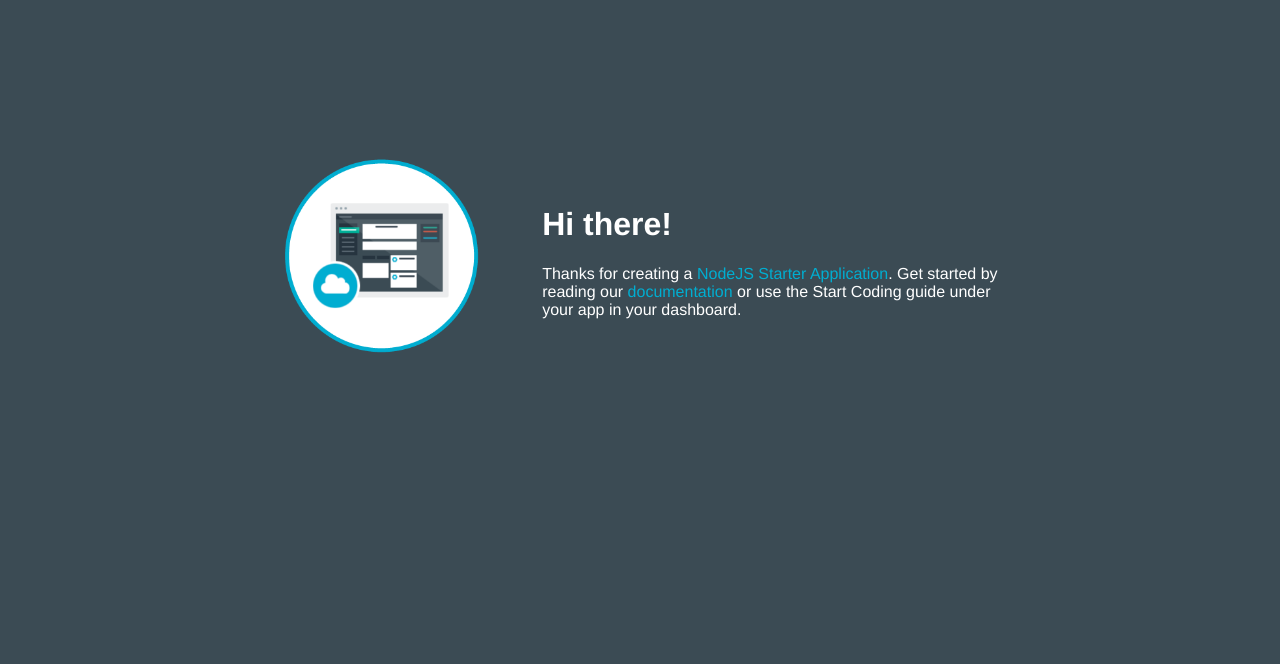
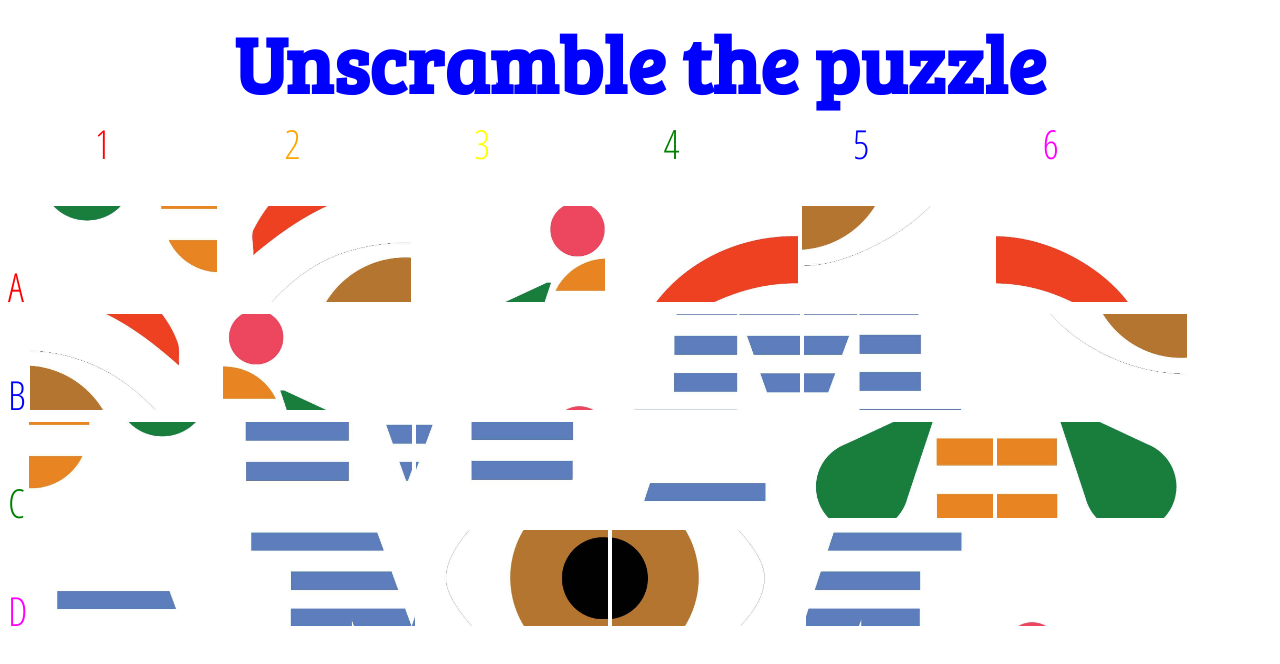
Before and after one commit to kathrynDarnell/LearnToCode, a website: page public/index.html in a window 1280 px wide. Drawn offline with Linux system fonts and the light colour scheme.

Commit message:
puzzle first

```diff
--- a/public/index.html
+++ b/public/index.html
@@ -1,27 +1,101 @@
-<!DOCTYPE html>
-<html>
+<link href='https://fonts.googleapis.com/css?family=Open+Sans+Condensed:300' rel='stylesheet' type='text/css'>
+<link href='https://fonts.googleapis.com/css?family=Bree+Serif' rel='stylesheet' type='text/css'>
 
-  <head>
-    <title>NodeJS Starter Application</title>
-    <meta charset="utf-8">
-    <meta http-equiv="X-UA-Compatible" content="IE=edge">
-    <meta name="viewport" content="width=device-width, initial-scale=1">
-    <link rel="stylesheet" href="stylesheets/style.css">
-  </head>
 
-  <body>
-    <table>
-      <tr>
-        <td style= "width:30%;">
-          <img class = "newappIcon" src="images/newapp-icon.png">
-        <td>
-            <h1>Hi there!</h1>
-          <p>Thanks for creating a
-            <span class = "blue">NodeJS Starter Application</span>.
-            Get started by reading our
-            <a href = "https://www.ng.bluemix.net/docs/#starters/nodejs/index.html#nodejs">documentation</a>
-            or use the Start Coding guide under your app in your dashboard.
-    </table>
-  </body>
+<center style="font-family: 'Bree Serif', serif;;color:blue; font-size: 500%;"> <b>Unscramble the puzzle </b></center>
 
-</html>
+<div>
+	<center style="width:15%;float:left;font-family:'Open Sans Condensed', sans-serif;color:red; font-size: 250%;"> 1 </center>
+	<center style="width:15%;float:left;font-family:'Open Sans Condensed', sans-serif;color:orange; font-size: 250%;"> 2 </center>
+	<center style="width:15%;float:left;font-family:'Open Sans Condensed', sans-serif;color:yellow;font-size: 250%;"> 3 </center>
+	<center style="width:15%;float:left;font-family:'Open Sans Condensed', sans-serif;color:green;font-size: 250%;"> 4 </center>
+	<center style="width:15%;float:left;font-family:'Open Sans Condensed', sans-serif;color:blue;font-size: 250%;"> 5 </center>
+	<center style="width:15%;float:left;font-family:'Open Sans Condensed', sans-serif;color:magenta;font-size: 250%;"> 6 </center>
+</div>
+
+<br><br><br><br><br>
+
+
+<div style="display:inline;font-family:'Open Sans Condensed', sans-serif;font-size: 250%;color:red;">A</div>
+<!--1A-->
+<img src="/images/example/3D.jpg" style="width:15%;">
+
+<!--2A-->
+<img src="/images/example/1B.jpg" style="width:15%">
+
+<!--3A-->
+<img src="/images/example/3B.jpg" style="width:15%">
+
+<!--4A-->
+<img src="/images/example/1A.jpg" style="width:15%">
+
+<!--5A-->
+<img src="/images/example/2D.jpg" style="width:15%">
+
+<!--6A-->
+<img src="/images/example/2A.jpg" style="width:15%">
+
+
+
+<br>
+<div style="display:inline;font-family:'Open Sans Condensed', sans-serif;font-size: 250%;color:blue">B</div>
+<!--1B-->
+<img src="/images/example/2B.jpg" style="width:15%">
+
+<!--2B-->
+<img src="/images/example/4B.jpg" style="width:15%">
+
+<!--3B-->
+<img src="/images/example/3A.jpg" style="width:15%">
+
+<!--4B-->
+<img src="/images/example/5C.jpg" style="width:15%">
+
+<!--5B-->
+<img src="/images/example/6C.jpg" style="width:15%">
+<!--6B-->
+<img src="/images/example/1D.jpg" style="width:15%">
+
+
+
+<br>
+<div style="display:inline;font-family:'Open Sans Condensed', sans-serif;font-size: 250%;color:green">C</div>
+<!--1C-->
+<img src="/images/example/4D.jpg" style="width:15%">
+
+<!--2C-->
+<img src="/images/example/5D.jpg" style="width:15%">
+
+<!--3C-->
+<img src="/images/example/6D.jpg" style="width:15%">
+
+<!--4C-->
+<img src="/images/example/6A.jpg" style="width:15%">
+
+<!--5C-->
+<img src="/images/example/3C.jpg" style="width:15%">
+
+<!--6C-->
+<img src="/images/example/4C.jpg" style="width:15%">
+
+
+
+<br>
+<div style="display:inline;font-family:'Open Sans Condensed', sans-serif;font-size: 250%;color:magenta">D</div>
+<!--1D-->
+<img src="/images/example/5A.jpg" style="width:15%">
+
+<!--2D-->
+<img src="/images/example/5B.jpg" style="width:15%">
+
+<!--3D-->
+<img src="/images/example/1C.jpg" style="width:15%">
+
+<!--4D-->
+<img src="/images/example/2C.jpg" style="width:15%">
+
+<!--5D-->
+<img src="/images/example/6B.jpg" style="width:15%">
+
+<!--6D-->
+<img src="/images/example/4A.jpg" style="width:15%">
```
